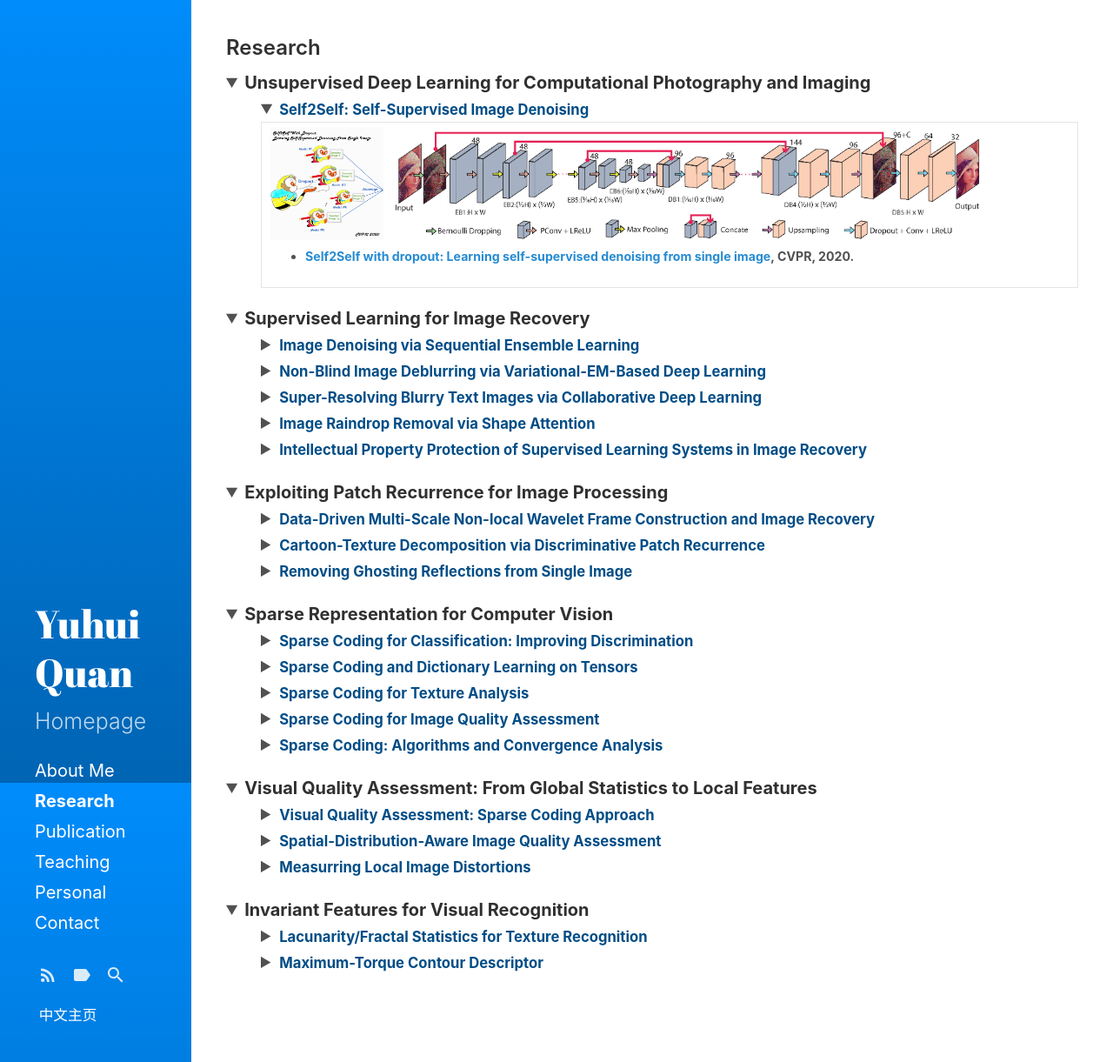
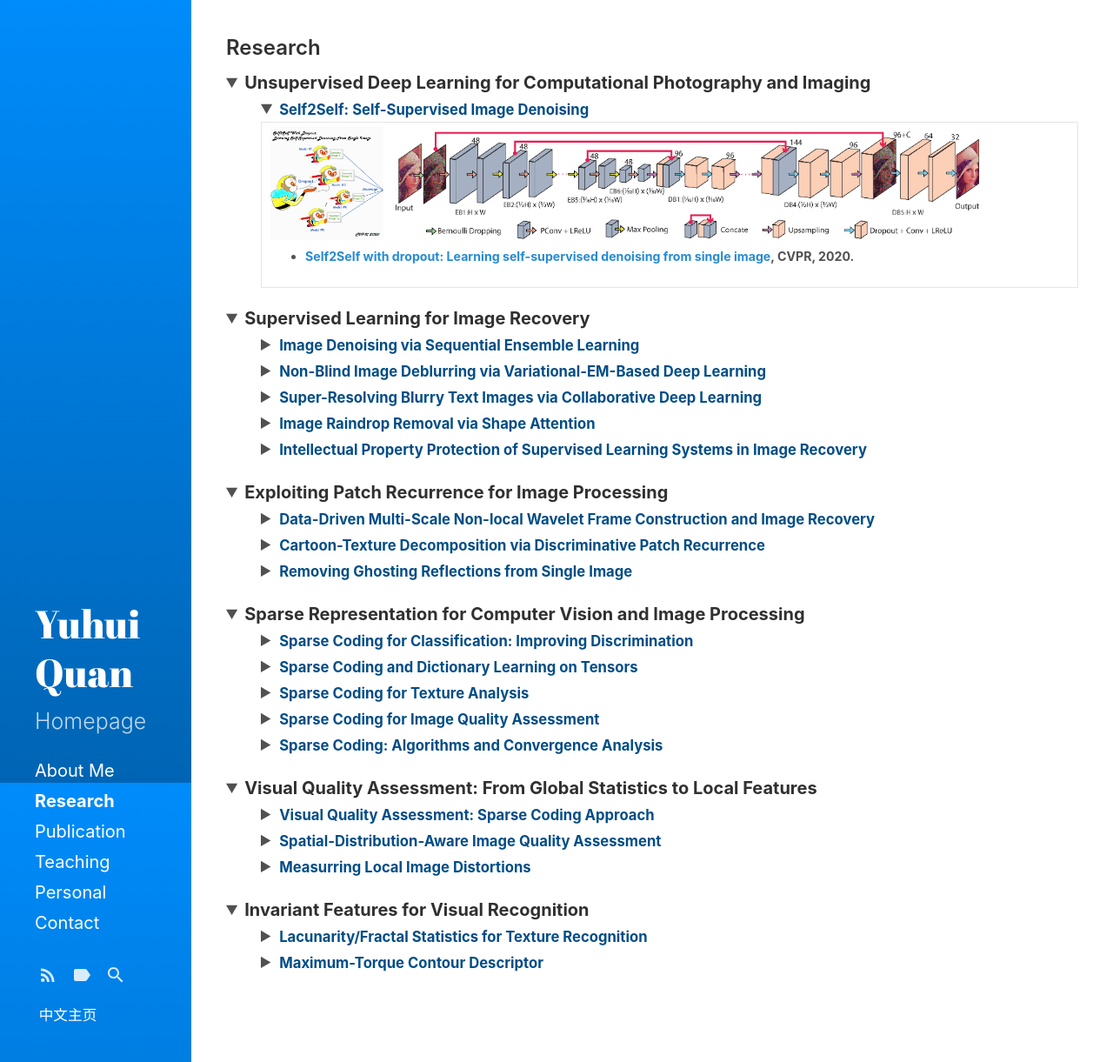
Before and after one commit to csyhquan/csyhquan.github.io, a Jekyll site: the page built from research.md, in a window 1280 px wide and 1221 px high. Shown: the whole window at 87% size. Built offline with Jekyll 4.4.1, drawn with Linux system fonts in a browser that asks for light colours.

Commit message:
Update research.md

```diff
--- a/research.md
+++ b/research.md
@@ -231,7 +231,7 @@ sidebar_link: true
 <!---------------------------------3-------------------------------------------------->
 <!---------------------------------3-------------------------------------------------->
 <details open="">
-<summary><strong>Sparse Representation for Computer Vision</strong></summary>
+<summary><strong> Sparse Representation for Computer Vision and Image Processing</strong></summary>
 <ul>
 <!--3-1-->
 <details>
```
